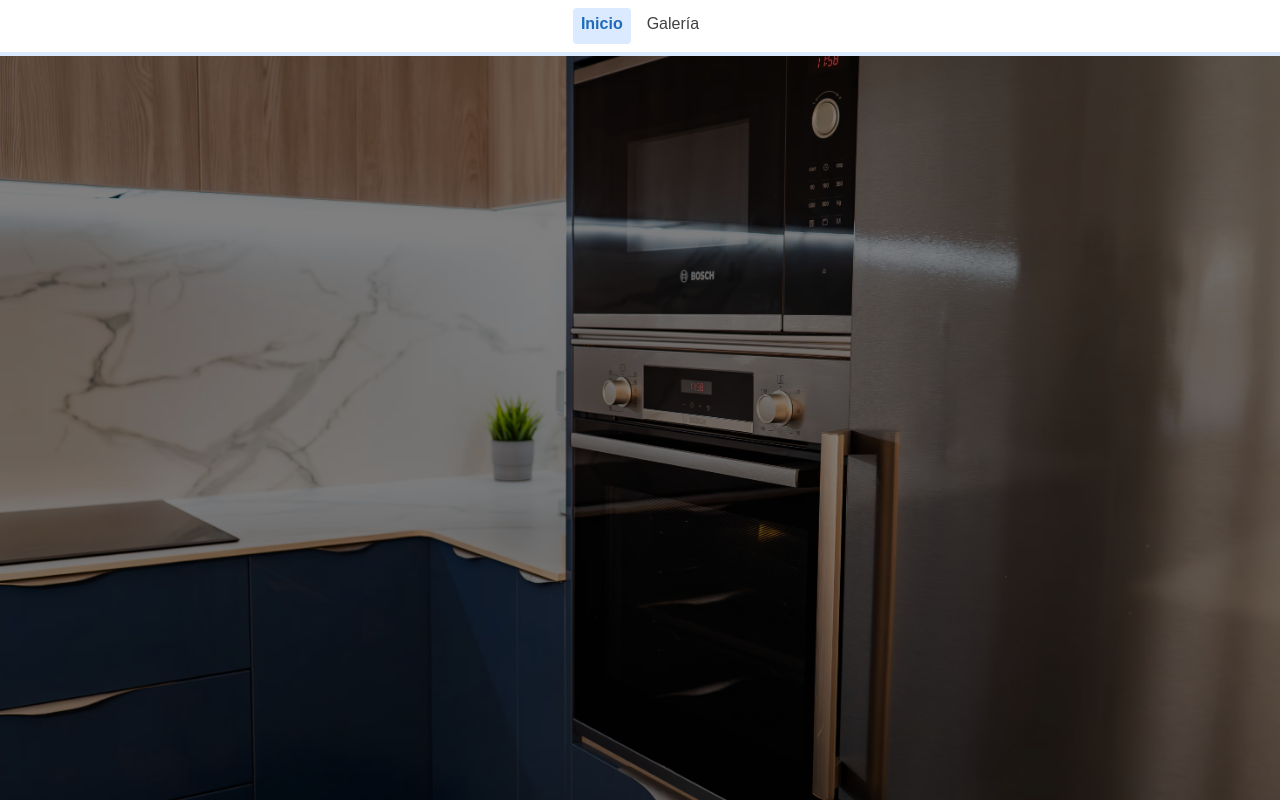
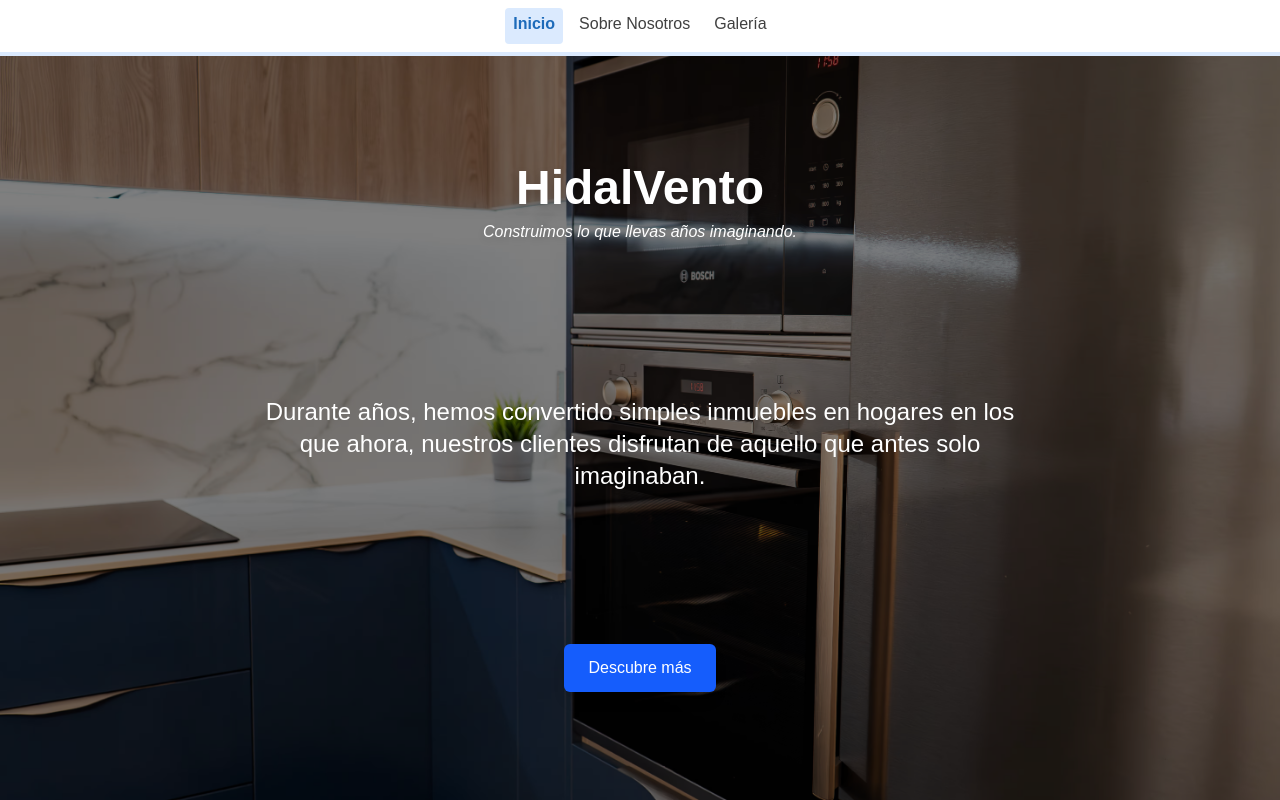
Before and after one commit to sierrapablo/hidalvento-web, a React (Vite) app: page / in a window 1280 px wide. Built offline with nearby package versions, Linux system fonts and the light colour scheme.

Commit message:
✨ feature: HomePage styled and functional

```diff
--- a/src/components/molecules/Navbar/Navbar.tsx
+++ b/src/components/molecules/Navbar/Navbar.tsx
@@ -7,8 +7,8 @@ export const Navbar = () => {
   return (
     <nav className={navbarStyles()}>
       <NavLink to="/" label="Inicio" />
+      <NavLink to="/sobre-nosotros" label="Sobre Nosotros" />
       {/*
-      <NavLink to="/sobre-nosotros" label="Sobre Nosotros" />
       <NavLink to="/servicios" label="Servicios" />
       */}
       <NavLink to="/galeria" label="Galería" />
--- a/src/pages/About.tsx
+++ b/src/pages/About.tsx
@@ -6,7 +6,7 @@ export const About = () => {
   return (
     <>
       <Navbar />
-      <HeroSection subtitle={{ text: "Pasión por los pequeños detalles" }} />
+      <HeroSection subtitle={{ text: "Sobre Nosotros", variant: "secondary"}} />
       <Footer />
     </>
   );
--- a/src/pages/App.tsx
+++ b/src/pages/App.tsx
@@ -1,20 +1,71 @@
+import { useEffect, useState } from 'react';
 import { Navbar } from '../components/molecules/Navbar/Navbar';
-
 import heroImg from '../assets/images/DSC03735-Mejorado-NR.avif'
 
+const messages = [
+  'Durante años, hemos convertido simples inmuebles en hogares en los que ahora, nuestros clientes disfrutan de aquello que antes solo imaginaban.',
+  'Una buena reforma integral es un proceso que empieza por escuchar a nuestro cliente y presentarle soluciones a medida, asesorarle en la elección de materiales de primera calidad y brindarle un abanico de profesionales que cubrirán todas sus necesidades.',
+  'Pero cuando el último detalle está acabado, nuestro trabajo continúa estando a su disposición para cualquier pequeña reparación.',
+];
 
 export const App = () => {
+  const [current, setCurrent] = useState(0);
+
+  useEffect(() => {
+    const interval = setInterval(() => {
+      setCurrent((prev) => (prev + 1) % messages.length);
+    }, 7500);
+
+    return () => clearInterval(interval);
+  }, []);
+
   return (
     <>
-      <div className="w-full h-dvh animate-fadein">
+      <div className="relative w-full h-dvh animate-fadein">
         <Navbar />
+
         <img
           src={heroImg}
           alt="HidalVento"
           className="w-full object-cover"
-          style={{ height: "calc(100dvh - 56px)" }}
+          style={{ height: 'calc(100dvh - 56px)' }}
         />
+
+        {/* Capa de oscurecimiento */}
         <div className="absolute top-[56px] left-0 w-full h-[calc(100dvh-56px)] bg-black/50 z-10" />
+
+        <div className="absolute top-[56px] left-0 w-full h-[calc(100dvh-56px)] z-20 flex flex-col items-center justify-center text-center px-4">
+
+          {/* Contenedor del bloque entero centrado */}
+          <div className="max-w-3xl">
+            {/* Título fijo */}
+            <h1 className="text-white text-5xl font-bold drop-shadow-lg mb-2">
+              HidalVento
+            </h1>
+
+            {/* Subtítulo fijo */}
+            <h2 className="text-white text-base italic drop-shadow-md mb-20">
+              Construimos lo que llevas años imaginando.
+            </h2>
+
+            {/* Mensaje rotativo con altura fija para evitar mover el botón */}
+            <div className="mt-40 mb-40 h-20 flex items-center justify-center">
+              <p className="text-white text-2xl transition-opacity duration-1000 ease-in-out animate-fadein">
+                {messages[current]}
+              </p>
+            </div>
+
+            {/* Botón "Descubre más" */}
+            <button
+              onClick={() => window.location.href = '/sobre-nosotros'}
+              className="px-6 py-3 bg-blue-600 text-white rounded-md shadow-lg hover:bg-blue-700 transition"
+            >
+              Descubre más
+            </button>
+          </div>
+
+        </div>
+
       </div>
     </>
   );
--- a/src/routes/routes.tsx
+++ b/src/routes/routes.tsx
@@ -1,6 +1,6 @@
 import { BrowserRouter, Routes, Route } from 'react-router-dom';
 import { App } from '../pages/App';
-// import { About } from '../pages/About';
+import { About } from '../pages/About';
 // import { Services } from '../pages/Services';
 import { Gallery } from '../pages/Gallery';
 import { Contact } from '../pages/Contact';
@@ -10,7 +10,7 @@ export const AppRouter = () => {
     <BrowserRouter>
       <Routes>
         <Route path="/" element={<App />} />
-        <Route path="/sobre-nosotros" element={<App />} />
+        <Route path="/sobre-nosotros" element={<About />} />
         <Route path="/servicios" element={<App />} />
         <Route path="/galeria" element={<Gallery />} />
         <Route path="/contacto" element={<Contact />} />
```
